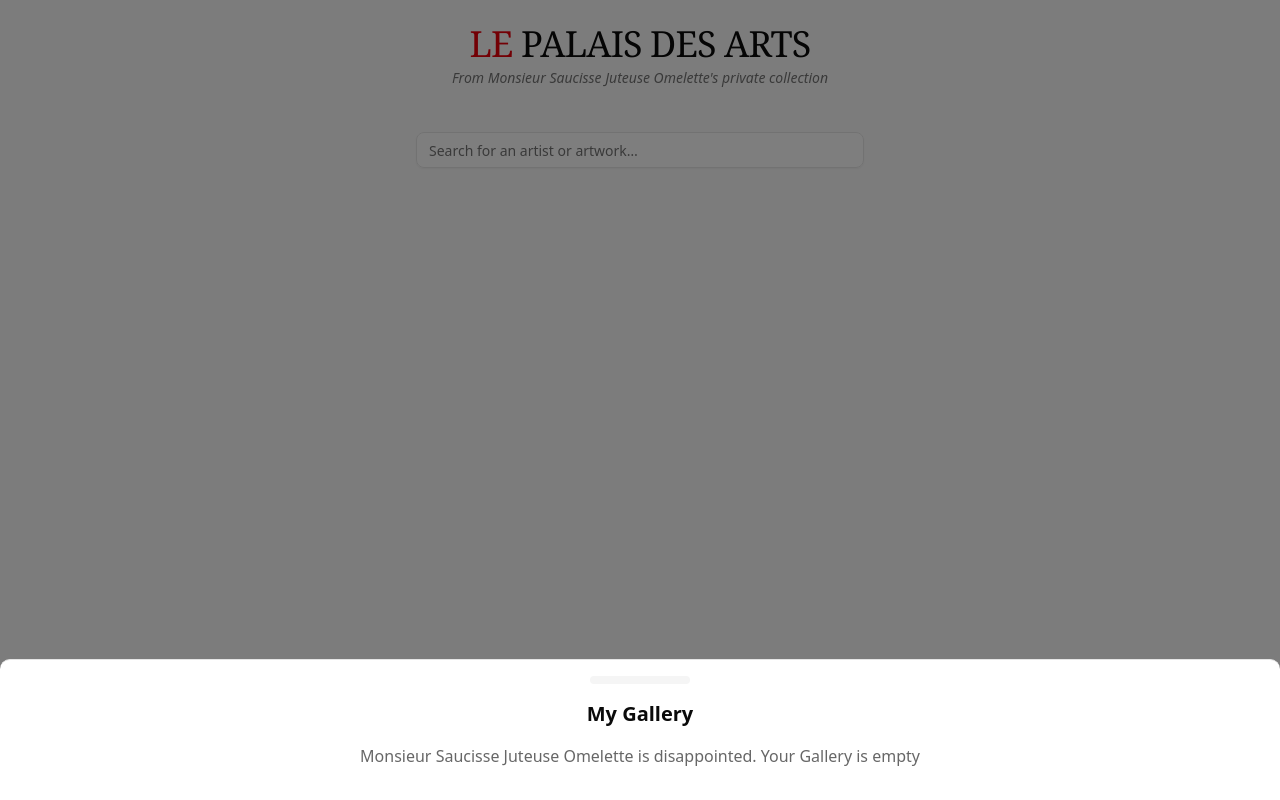
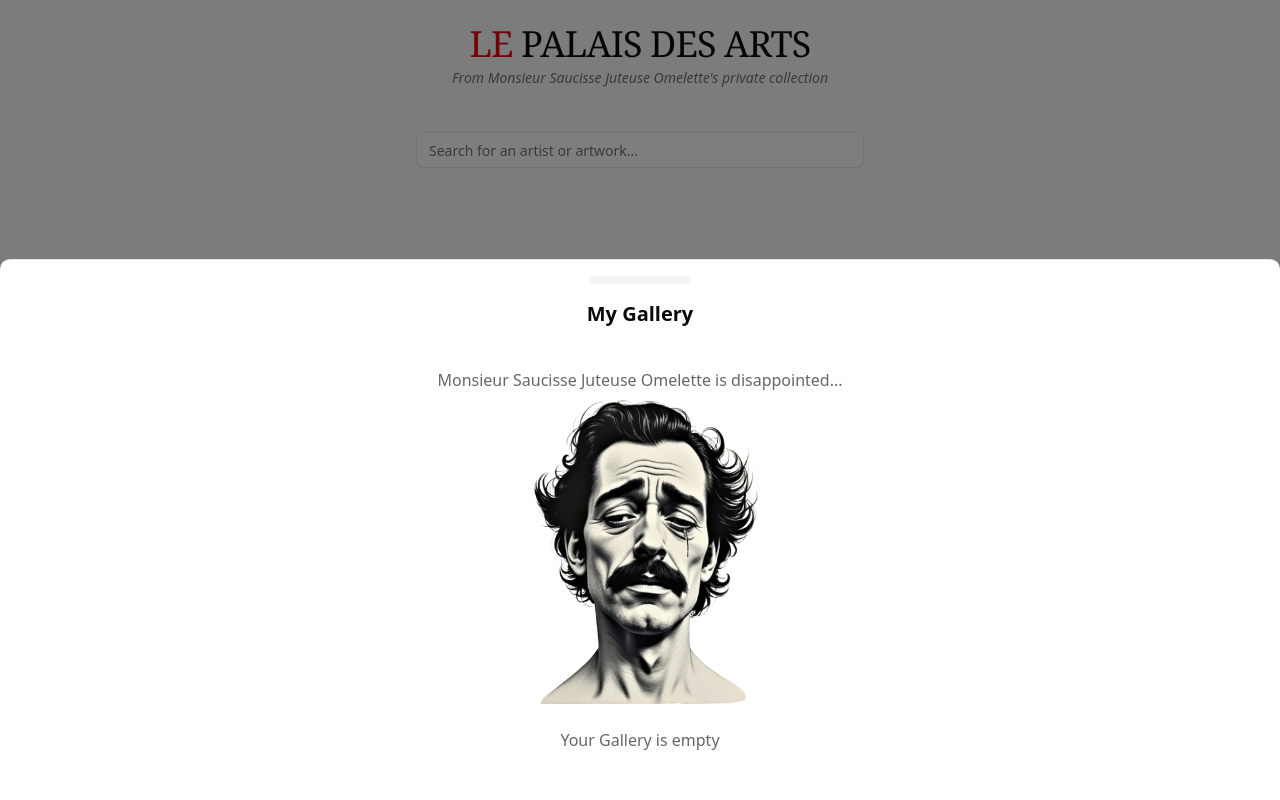
Before and after one commit to JoshSald/Le-Palais-des-Arts, a React (Vite) app: page / in a window 1280 px wide. Both pictures are taken after a click on the button 640 px from the left and 751 px from the top of the page. Built offline with nearby package versions, Linux system fonts and the light colour scheme.

Commit message:
feat: Add more emotional blackmail to empty gallery message

```diff
--- a/src/components/myGallery/MyGallery.tsx
+++ b/src/components/myGallery/MyGallery.tsx
@@ -1,4 +1,6 @@
 "use client";
+
+import SadOmlette from "@/assets/sad_omlette_nobg.png";
 
 import {
   Drawer,
@@ -44,12 +46,17 @@ export function GalleryDrawer({ items, onDelete, onUpdateNote }: Props) {
           <DrawerTitle className="text-xl font-bold">My Gallery</DrawerTitle>
         </DrawerHeader>
 
-        <div className="overflow-y-auto px-4 pb-8 max-h-[70vh]">
+        <div className="overflow-y-auto px-4 pb-12 max-h-[70vh]">
           {items.length < 1 ? (
-            <p className="text-center text-black/60">
-              Monsieur Saucisse Juteuse Omelette is disappointed. Your Gallery
-              is empty
-            </p>
+            <div className="content flex flex-col items-center">
+              <p className="text-center text-black/60 mt-6">
+                Monsieur Saucisse Juteuse Omelette is disappointed...
+              </p>
+              <img className="max-w-1/4" src={SadOmlette} alt="Sad Omlette" />
+              <p className="text-center text-black/60 mt-6">
+                Your Gallery is empty
+              </p>
+            </div>
           ) : (
             <Gallery
               items={items}
```
Also changed, not shown: src/assets/sad_omlette.png (added), src/assets/sad_omlette_nobg.png (added).
